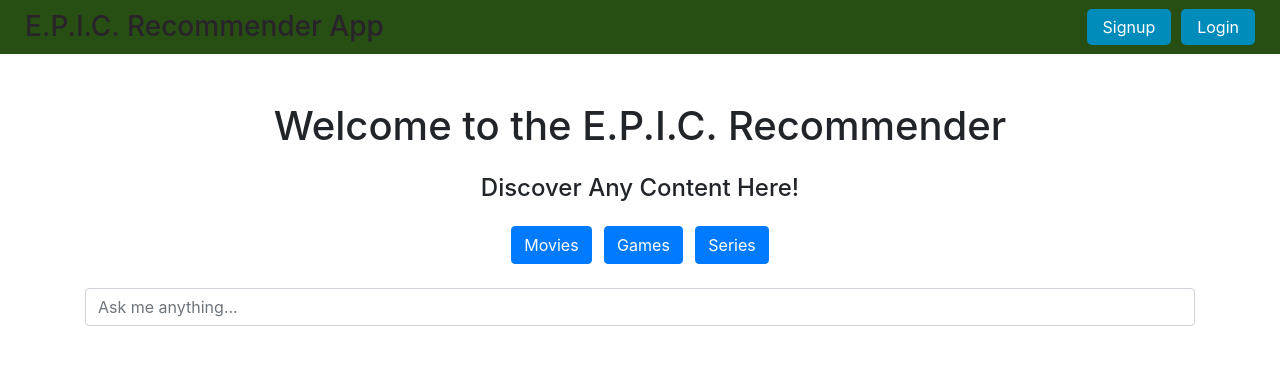
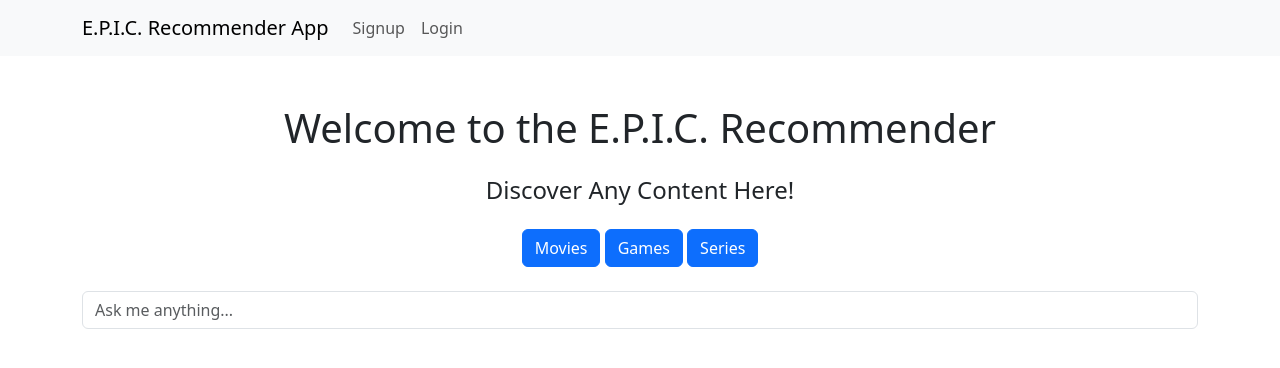
Before and after one commit to EPIC-Recommender/EPIC-Recommender, a Django app: template epicrapp/templates/mainpage.html in a window 1280 px wide. Shown: the top 368 px of the page. Run offline with Django 5.2, Linux system fonts and the light colour scheme; the template is opened without the code that fills it, so the values that code supplies are empty; some libraries are stand-ins or nearby versions.

Commit message:
instead using of cdn for bootstrap uses django-bootsrap5 module
changes how bootstrap is included to the project adss django-bootsrap5
as a dependency main page look changed a little bit

```diff
--- a/epicrapp/templates/header.html
+++ b/epicrapp/templates/header.html
@@ -1,24 +1,27 @@
-<!--header.html file-->
-<header>
-    <div style="background-color: #faebd7; color: #29242a;">
-        <div style="display: flex; justify-content: space-between; align-items: center; background-color: #274e13; padding: 10px 25px;">
-            <h3 style="margin: 0;">E.P.I.C. Recommender App</h3>
-            <nav>
-                <ul style="list-style-type: none; margin: 0; padding: 0; display: flex; align-items: center;">
+{% load static %}
+{% load django_bootstrap5 %}
+{% bootstrap_css %}
+{% bootstrap_javascript %}
 
+<header id="main-header" class="navbar navbar-expand-lg navbar-light bg-light">
+    <div class="header-inner container">
+        <a class="navbar-brand" href="#">E.P.I.C. Recommender App</a>
+        <button class="navbar-toggler" type="button" data-toggle="collapse" data-target="#navbarNav" aria-controls="navbarNav" aria-expanded="false" aria-label="Toggle navigation">
+            <span class="navbar-toggler-icon"></span>
+        </button>
+        <div class="collapse navbar-collapse" id="navbarNav">
+            <ul class="navbar-nav ml-auto">
                 {% if user.is_authenticated %}
                     <!-- Logout button -->
-                        <li style="margin-right: 10px;"><a href="/logout" style="text-decoration: none; padding: 8px 16px; background-color: #f44336; color: white; border-radius: 5px;">Logout</a></li>
+                    <li class="nav-item"><a class="nav-link" href="/logout">Logout</a></li>
                 {% else %}
                     <!-- Signup button -->
-                        <li style="margin-right: 10px;"><a href="/signup" style="text-decoration: none; padding: 8px 16px; background-color: #008CBA; color: white; border-radius: 5px;">Signup</a></li>
+                    <li class="nav-item"><a class="nav-link" href="/signup">Signup</a></li>
 
                     <!-- Login button -->
-                        <li><a href="/login" style="text-decoration: none; padding: 8px 16px; background-color: #008CBA; color: white; border-radius: 5px;">Login</a></li>
+                    <li class="nav-item"><a class="nav-link" href="/login">Login</a></li>
                 {% endif %}
-
             </ul>
-            </nav>
         </div>
     </div>
 </header>
--- a/epicrapp/templates/mainpage.html
+++ b/epicrapp/templates/mainpage.html
@@ -1,14 +1,18 @@
+{% load static %}
+{% load django_bootstrap5 %}
+{% bootstrap_css %}
+{% bootstrap_javascript %}
 <html>
 <head>
     <meta charset="UTF-8">
     <meta name="viewport" content="width=device-width, initial-scale=1.0">
     <title>Welcome to the E.P.I.C. Recommender </title>
     <!-- Bootstrap CSS -->
-    <link rel="stylesheet" href="https://stackpath.bootstrapcdn.com/bootstrap/4.5.2/css/bootstrap.min.css">
-    <!-- Custom CSS -->
-    <style>
-        /* Add your custom styles here */
-    </style>
+    <!-- <link rel="stylesheet" href="https://stackpath.bootstrapcdn.com/bootstrap/4.5.2/css/bootstrap.min.css"> -->
+    <!-- <!-- Custom CSS -->
+    <!-- <style> -->
+    <!--     /* Add your custom styles here */ -->
+    <!-- </style> -->
 </head>
 {% include 'header.html'%}
 <body>
--- a/epicrproje/settings.py
+++ b/epicrproje/settings.py
@@ -38,6 +38,7 @@ INSTALLED_APPS = [
     'django.contrib.sessions',
     'django.contrib.messages',
     'django.contrib.staticfiles',
+    'django_bootstrap5',
     'epicrapp',
 ]
 
@@ -123,6 +124,10 @@ USE_TZ = True
 
 STATIC_URL = 'static/'
 
+# STATICFILES_DIRS = [
+#     ',
+# ]
+
 # Default primary key field type
 # https://docs.djangoproject.com/en/5.0/ref/settings/#default-auto-field
 
--- a/epicrproje/urls.py
+++ b/epicrproje/urls.py
@@ -19,5 +19,5 @@ from django.urls import path, include
 
 urlpatterns = [
     path('admin/', admin.site.urls),
-    path('epicrapp/', include('epicrapp.urls'))
+    path('', include('epicrapp.urls'))
 ]
```
Also changed, not shown: epicrapp/static/header.css (added, +48 -0 lines), db.sqlite3 (deleted), 2 other files. Lines whose indentation alone changed are shown as unchanged.
